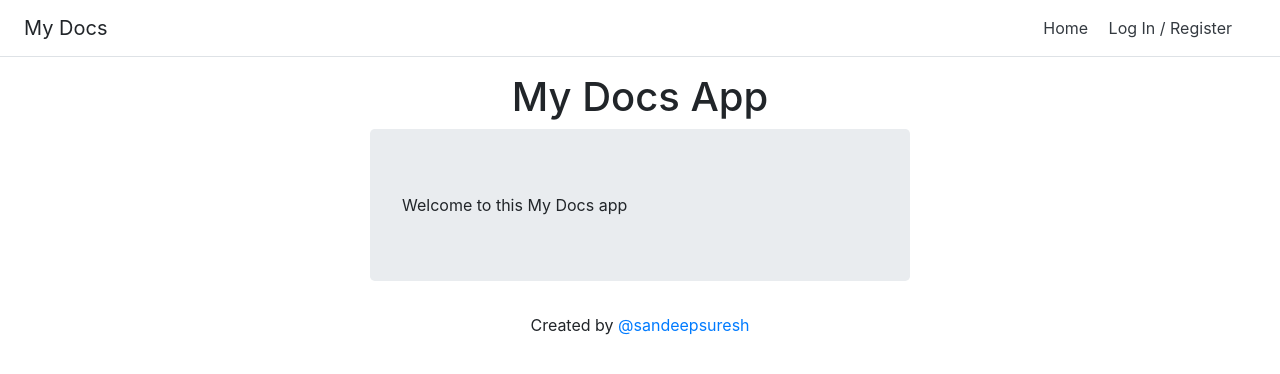
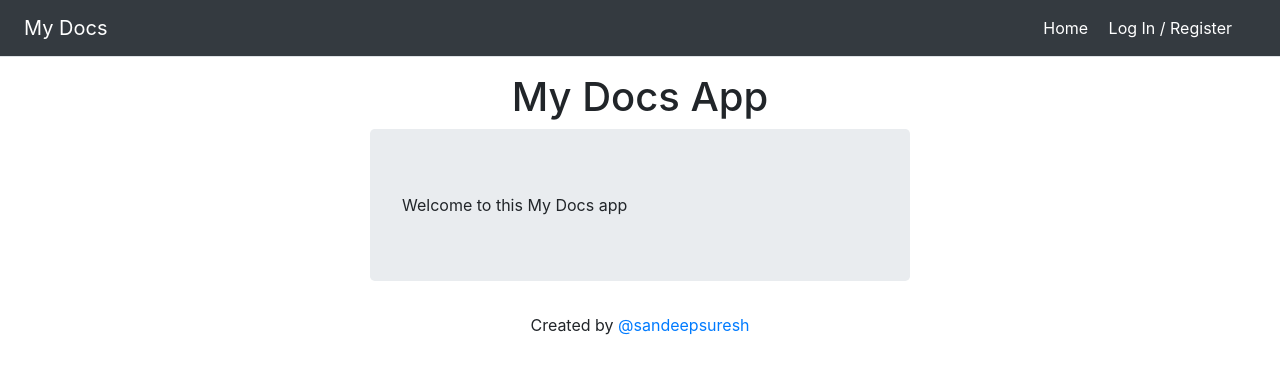
Before and after one commit to sandeepsuresh-hub/presence-service, a Flask app: page / in a window 1280 px wide. Shown: the top 374 px of the page. Run offline with Flask 2, Linux system fonts and the light colour scheme; some libraries are stand-ins or nearby versions.

Commit message:
Initial Commit

```diff
--- a/templates/layout.html
+++ b/templates/layout.html
@@ -7,12 +7,12 @@
     <title>My Docs App | {% block title %}{% endblock %}</title>
   </head>
   <body>
-    <div class="d-flex flex-column flex-md-row align-items-center p-3 px-md-4 mb-3 bg-white border-bottom box-shadow">
+    <div class="d-flex flex-column flex-md-row align-items-center p-3 px-md-4 mb-3 bg-dark text-white border-bottom box-shadow">
       <h5 class="my-0 mr-md-auto font-weight-normal">My Docs</h5>
       <nav class="my-2 my-md-0 mr-md-3">
-        <a class="p-2 text-dark" href="/" title="Home">Home</a>
+        <a class="p-2 text-white" href="/" title="Home">Home</a>
         {% if not g.user %}
-          <a class="p-2 text-dark" href="/login">Log In / Register</a>
+          <a class="p-2 text-white" href="/login">Log In / Register</a>
         {% else %}
           <a class="p-2 text-dark" href="/dashboard">Dashboard</a>
           <a class="p-2 text-dark" href="/logout">Logout</a>
--- a/templates/loginlayout.html
+++ b/templates/loginlayout.html
@@ -7,10 +7,10 @@
     <title>My Docs App | {% block title %}{% endblock %}</title>
   </head>
   <body>
-    <div class="d-flex flex-column flex-md-row align-items-center p-3 px-md-4 mb-3 bg-white border-bottom box-shadow">
+    <div class="d-flex flex-column flex-md-row align-items-center p-3 px-md-4 mb-3 bg-dark text-white border-bottom box-shadow">
       <h5 class="my-0 mr-md-auto font-weight-normal">My Docs</h5>
       <nav class="my-2 my-md-0 mr-md-3">
-        <a class="p-2 text-dark" href="/" title="Home">Home</a>
+        <a class="p-2 text-white" href="/" title="Home">Home</a>
       </nav>
     </div>
     <div class="container">
```
Also changed, not shown: images/roundedcorners.svg (added).
